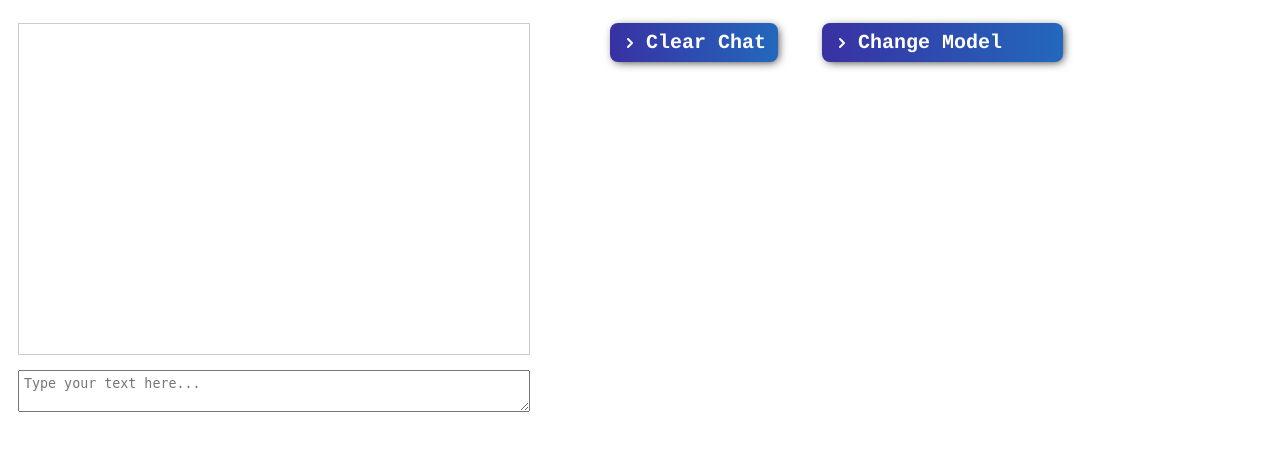
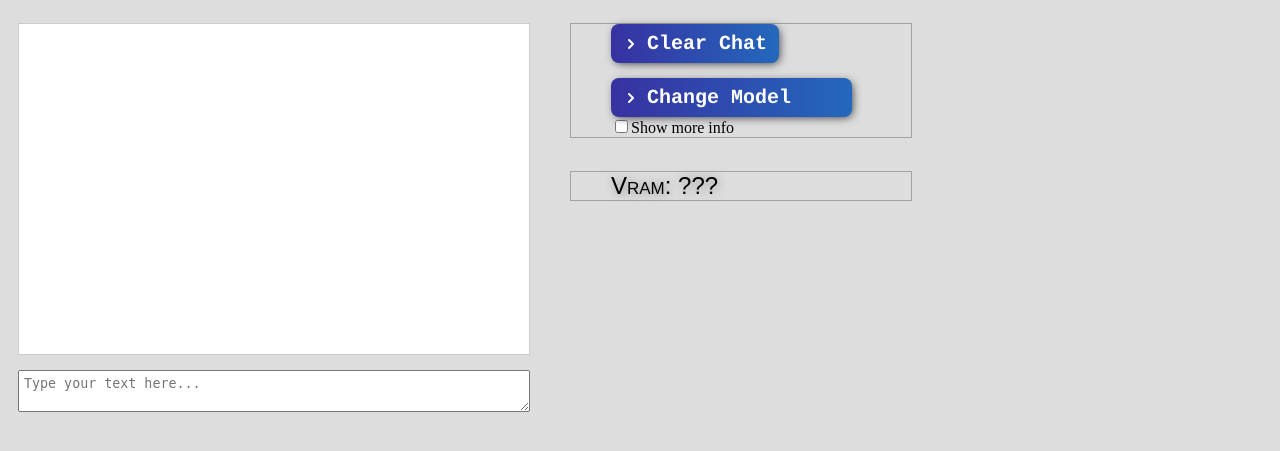
Before and after one commit to KT313/assistant_base, a Flask app: template server_web/templates/index.html in a window 1280 px wide. Shown: the top 451 px of the page. Run offline with Flask 3, Linux system fonts and the light colour scheme; the template is opened without the code that fills it, so the values that code supplies are empty; parts of the project's set-up code (start-up, migrations or seed data) failed here and were passed over.

Commit message:
added small misc stuff

```diff
--- a/server_web/static/script.js
+++ b/server_web/static/script.js
@@ -60,9 +60,9 @@ function addText(msg_dict) {
     if (role === 'System') {
         formattedContent = `<div style="display: flex;"><span style="width: 5vw; min-width: 60px; max-width: 80px; flex-shrink: 0; color: gold; font-weight: bold;">${role}:</span><span style="margin-left: 3vw; flex-shrink: 0; width: ${maxContentWidth}; min-width: 400px;">${content.replace(/\n/g, '<br>')}</span></div>`;
     } else if (role === 'User') {
-        formattedContent = `<div style="display: flex;"><span style="width: 5vw; min-width: 60px; max-width: 80px; flex-shrink: 0; color: orange; font-weight: bold;">${role}:</span><span style="margin-left: 3vw; flex-shrink: 0; width: ${maxContentWidth}; min-width: 400px;">${content.replace(/\n/g, '<br>')}</span></div>`;
+        formattedContent = `<div style="display: flex;"><span style="width: 5vw; min-width: 60px; max-width: 80px; flex-shrink: 0; color: orange; font-weight: bold; text-shadow: #444 1px 1px 3px;">${role}:</span><span style="margin-left: 3vw; flex-shrink: 0; width: ${maxContentWidth}; min-width: 400px;">${content.replace(/\n/g, '<br>')}</span></div>`;
     } else if (role === 'AI') {
-        formattedContent = `<div style="display: flex;"><span style="width: 5vw; min-width: 60px; max-width: 80px; flex-shrink: 0; color: blue; font-weight: bold;">${role}:</span><span style="margin-left: 3vw; flex-shrink: 0; width: ${maxContentWidth}; min-width: 400px;">${content.replace(/\n/g, '<br>')}</span></div>`;
+        formattedContent = `<div style="display: flex;"><span style="width: 5vw; min-width: 60px; max-width: 80px; flex-shrink: 0; color: blue; font-weight: bold; text-shadow: #444 1px 1px 3px;">${role}:</span><span style="margin-left: 3vw; flex-shrink: 0; width: ${maxContentWidth}; min-width: 400px;">${content.replace(/\n/g, '<br>')}</span></div>`;
     } else {
         formattedContent = `${content}<br>`;
     }
@@ -83,7 +83,16 @@ function hideLoadingAnimation() {
 }
 
 function clearChat() {
+    console.log("clicked clearChat button");
     document.getElementById('display-text').innerHTML = "";
     document.getElementById('display-text').chat = [];
     fetchInitText();
 }
+
+function changeModelOpen() {
+    console.log("changed model");
+}
+
+function moreInfoCheckbox() {
+    console.log("changed moreinfo checkbox");
+}
--- a/server_web/static/styles.css
+++ b/server_web/static/styles.css
@@ -79,8 +79,6 @@
 .spin div { box-sizing: content-box; }
 
 a.clear-chat-button{
- margin-left: 40px;
- margin-top: 15px;
  background: linear-gradient(to right,#3831a2 ,#2368bc);
  background-color: #3831a2;
  color: #fff;
@@ -99,7 +97,6 @@ a.clear-chat-button{
  cursor: default;
 }
 a.clear-chat-button span{
-
  margin-right: 8px;
  display: block;
  width: 16px;
@@ -119,7 +116,7 @@ a.clear-chat-button:active{
 
 
 .change-model-button {
-    margin-left: 40px;
+    border: 1px solid #00000044;
     margin-top: 15px;
     background: linear-gradient(to right, #3831a2, #2368bc);
     background-color: #3831a2;
@@ -176,3 +173,12 @@ a.clear-chat-button:active{
     position: relative;
     z-index: 1;
 }
+
+@import url('https://fonts.googleapis.com/css?family=Quantico');
+#text{
+    font-family: "Quantico", sans-serif;
+    font-variant: small-caps;
+    font-size: 24px;
+    color: #000;
+    text-shadow: #888 1px 1px 10px;
+}
--- a/server_web/templates/index.html
+++ b/server_web/templates/index.html
@@ -5,22 +5,26 @@
     <link rel="stylesheet" type="text/css" href="{{ url_for('static', filename='styles.css') }}">
     <script src="{{ url_for('static', filename='script.js') }}"></script>
 </head>
-<body>
+<body style="background-color: #ddd;">
     <div style="display: flex; align-items: start;">
-        <div id="display-text"></div>
-        <nav>
-            <ul style="margin: 0px;">
-                <a class="clear-chat-button" onclick="clearChat()"><span></span>Clear Chat</a>
+        <div id="display-text" style="background: #fff;"></div>
+        <div id="sidebar">
+            <ul id="settings" style="margin: 0px; width: 300px; border: 1px solid #00000044; margin-left: 40px; margin-top: 15px;">
+                <a class="clear-chat-button" onclick="clearChat()"><span></span>Clear Chat</a><br>
                 <div class="change-model-button">
-                    <select>
-                        <option value="">Change Model</option>
+                    <select onchange="changeModelOpen()">
+                        <option value="default">Change Model</option>
                         <option value="model1">Llava-Llama-3-8B</option>
                         <option value="model2">Model 2</option>
                     </select>
-                </div>
+                </div><br>
+                <input type="checkbox" id="moreinfo" onchange="moreInfoCheckbox()"><label for="moreinfo">Show more info</label><br>
             </ul>
-        </nav>
-        <div class="add-arrow"></div>
+            <br>
+            <ul id="info" style="margin: 0px; width: 300px; border: 1px solid #00000044; margin-left: 40px; margin-top: 15px;">
+                <div id="text">Vram: ???</div>
+            </ul>
+        </div>
     </div>
 
     <div style="display: flex; align-items: center;">
```
